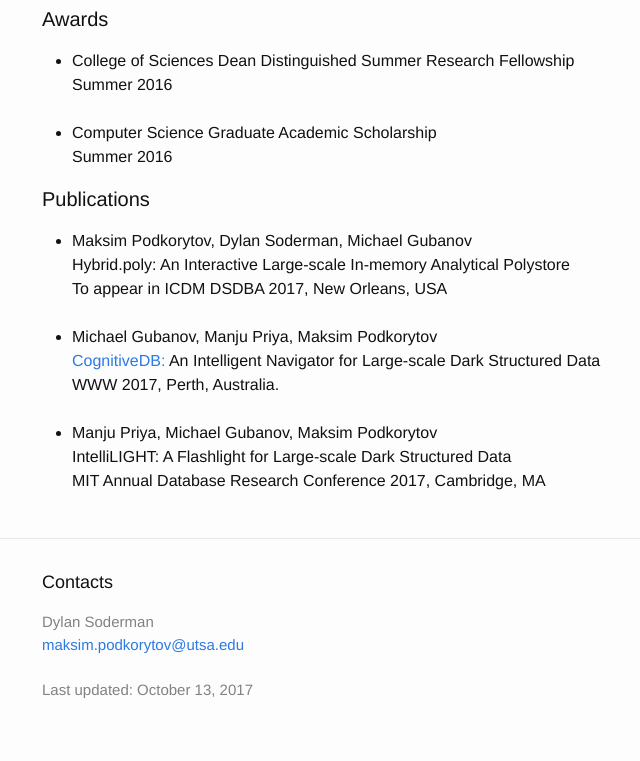
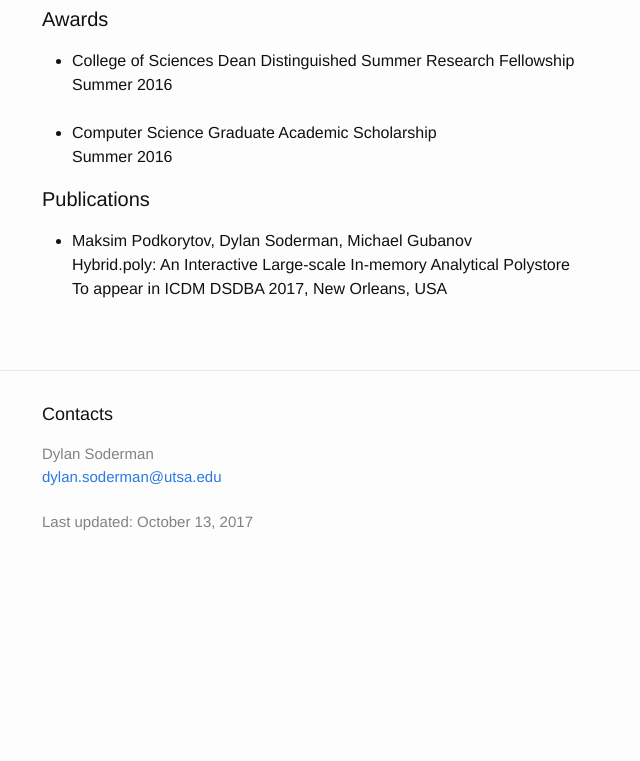
Before and after one commit to DylanStudent2/DylanStudent2.github.io, a Jekyll site: the page index.html, which Jekyll copies as it is, in a window 1280 px wide. Shown: the part 268-1029 px from the top of the page, without its empty margins (228-868 px from the left). Built offline with Jekyll 4.4.1, drawn with Linux system fonts in a browser that asks for light colours; after the commit the page ends 900 px from its top, so only the background shows below that.

Commit message:
Jekyll Update

```diff
--- a/index.html
+++ b/index.html
@@ -115,21 +115,7 @@
       To appear in ICDM DSDBA 2017, New Orleans, USA
     </li>
     <br>
-    <li>
-      Michael Gubanov, Manju Priya, Maksim Podkorytov
-      <br>
-      <a href="http://papers.www2017.com.au.s3-website-ap-southeast-2.amazonaws.com/companion/p207.pdf">CognitiveDB:</a> An Intelligent Navigator for Large-scale Dark Structured Data
-      <br>
-      WWW 2017, Perth, Australia.
-    </li>
-    <br>
-    <li>
-      Manju Priya, Michael Gubanov, Maksim Podkorytov
-      <br>
-      IntelliLIGHT: A Flashlight for Large-scale Dark Structured Data
-      <br>
-      MIT Annual Database Research Conference 2017, Cambridge, MA
-    </li>
+
   </ul>
 </div>
 
@@ -146,7 +132,7 @@
       <div class="footer-col  footer-col-1">
         <ul class="contact-list">
           <li>Dylan Soderman</li>
-          <li><a href="mailto:maksim.podkorytov@utsa.edu">maksim.podkorytov@utsa.edu</a></li>
+          <li><a href="mailto:dylan.soderman@utsa.edu">dylan.soderman@utsa.edu</a></li>
           <br>
           <li>Last updated: October 13, 2017</li>
         </ul>
```
Also changed, not shown: 1 other file.
